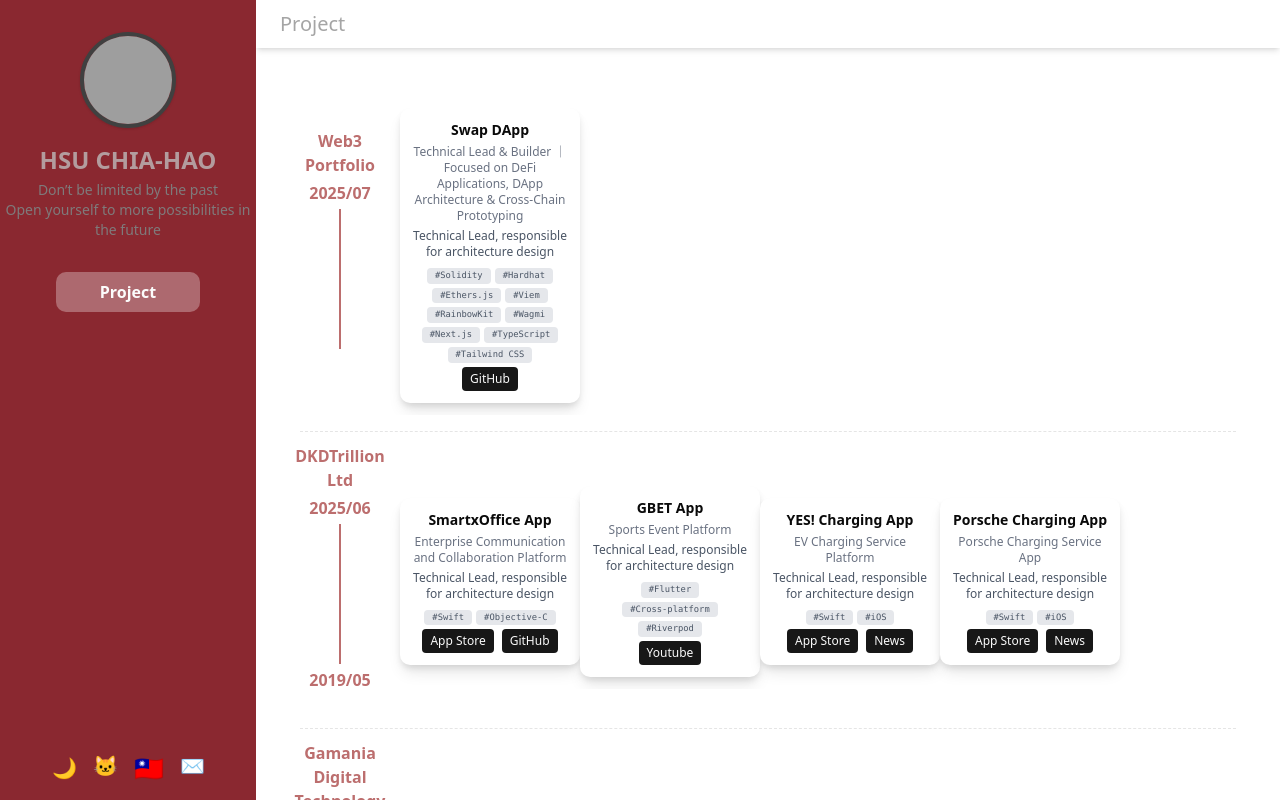
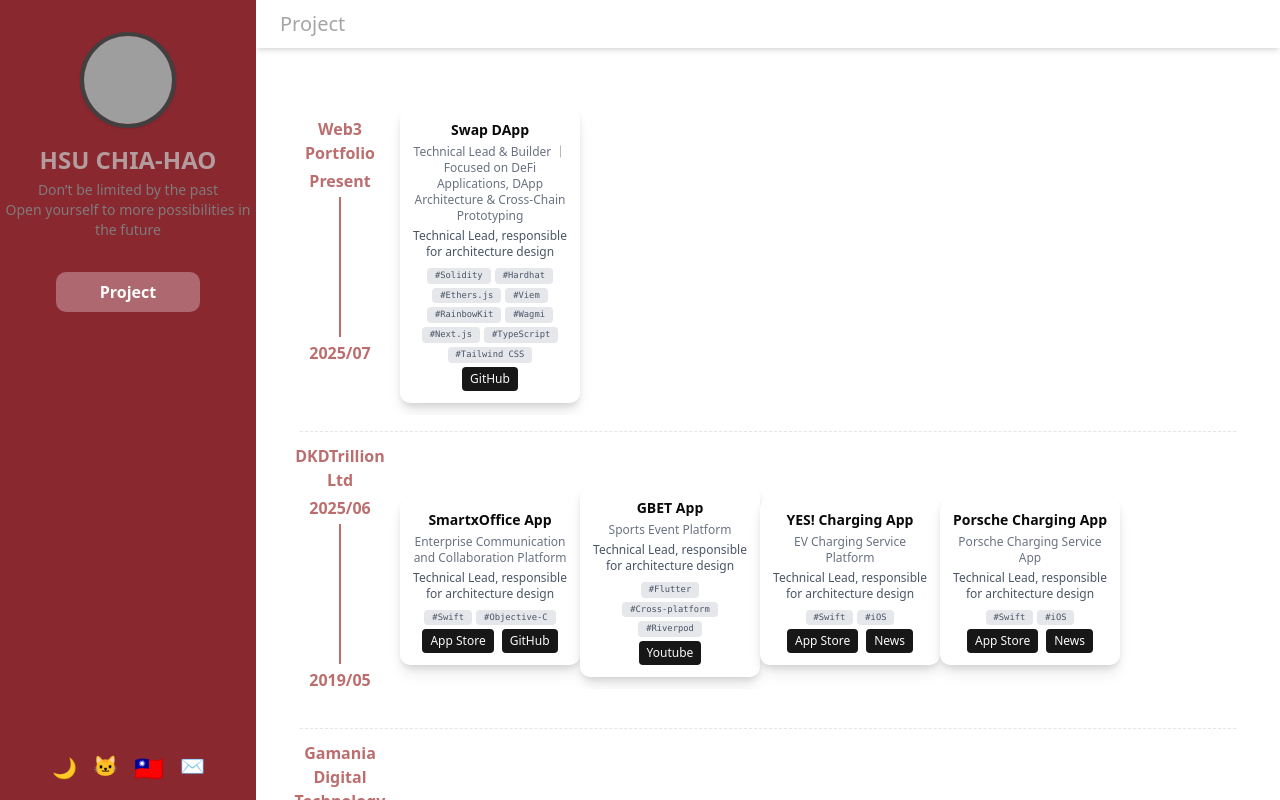
Before and after one commit to blackman5566/project, a React (Vite) app: page / in a window 1280 px wide. Built offline with nearby package versions, Linux system fonts and the light colour scheme; grey boxes are pictures that could not be loaded.

Commit message:
display fix

```diff
--- a/src/components/Portfolio.jsx
+++ b/src/components/Portfolio.jsx
@@ -99,8 +99,8 @@ export default function Portfolio() {
   const companies = [
     {
       companyName: t("Web3_Portfolio"),
-      startYear: "2025/07",
-      endYear: "",
+      startYear: t("Present"),
+      endYear: "2025/07",
       items: [
         {
           name: "Swap DApp",
--- a/src/locales/en.json
+++ b/src/locales/en.json
@@ -3,6 +3,7 @@
     "nameSub": "\"Continuous learning is the foundation of every engineer.\"",
     "Web3_Portfolio":"Web3 Portfolio",
     "Web3_title":"Technical Lead & Builder ｜Focused on DeFi Applications, DApp Architecture & Cross-Chain Prototyping",
+    "Present":"Present",
     "abouts":"About",
     "resume":"Resume",
     "project":"Project",
--- a/src/locales/zh.json
+++ b/src/locales/zh.json
@@ -231,6 +231,7 @@
     "title": "關於我",
     "Web3_Portfolio":"Web3 Portfolio",
     "Web3_title":"技術主導與實作者｜聚焦於 DeFi 應用、DApp 建置與跨鏈功能原型設計",
+    "Present":"至今",
     "who": "誰是 Allen？",
     "whoDesc": "嗨，我是許佳豪，一名專注於 iOS、Flutter 及 Web3 的軟體工程師。工作上，我最重視創新、主動解決問題，以及技術落地的實踐力。最近積極跨足 React 和 Web3 前端領域，並將學習成果實作於本網站，持續優化、嘗試各種新框架與設計模式。對我來說，工程師的價值來自於不斷學習與自我突破，並樂於將技術應用在真正能帶來改變的產品上。",
     "story": "我的故事",
```
